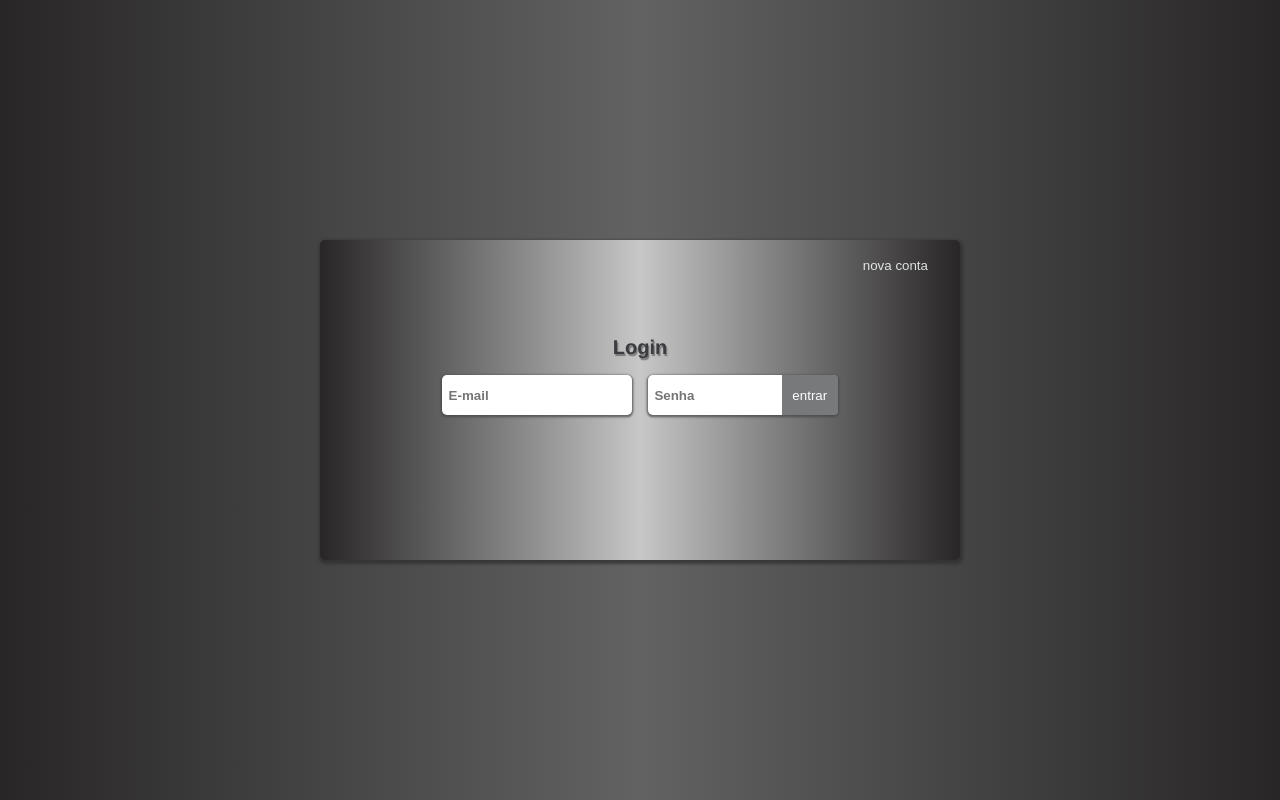
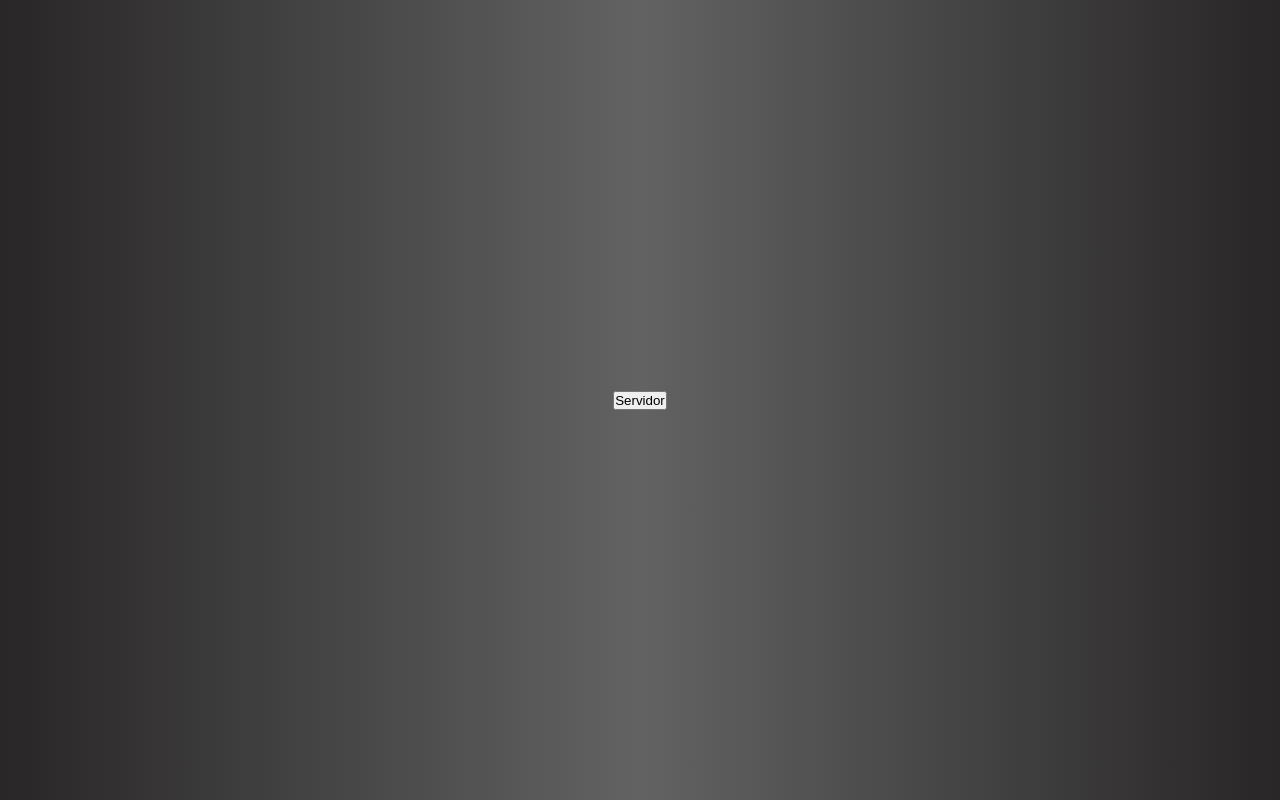
Before and after one commit to caaio-vrodrigues/projeto-login-client-side, a Next.js app: page /login in a window 1280 px wide. Built offline with nearby package versions, Linux system fonts and the light colour scheme.

Commit message:
configurações para evitar cold start

```diff
--- a/src/components/login/login/Login.tsx
+++ b/src/components/login/login/Login.tsx
@@ -8,7 +8,7 @@ import { ErrMsg } from './err-msg/ErrMsg';
 import styles from '@/components/login/login/Login.module.css';
 import ContextMaster from '@/context/ContextProvider';
 
-import { createUser, loginAcces } from '@/connection/auth';
+import { startServer, createUser, loginAcces } from '@/connection/auth';
 import { FormLogin } from './form-login/FormLogin';
 
 type Props = {
@@ -16,7 +16,7 @@ type Props = {
 }
 
 export const Login = () => {
-  const { showCreateAcc, setShowCreateAcc } = useContext(ContextMaster);
+  const { showCreateAcc, setShowCreateAcc, initServer, setInitServer } = useContext(ContextMaster);
   const [email, setEmail] = useState('');
   const [password, setPassword] = useState('');
   const [loading, setLoading] = useState(false);
@@ -47,6 +47,8 @@ export const Login = () => {
 
   return <>
     <section className={styles.loginSection}>
+      <button onClick={()=>startServer({setInitServer})}>Servidor</button>
+      {initServer &&
         <div className={styles.loginCentralizedBlock}>
           <ButtonBlock />
           <div className={styles.loginTitle}>
@@ -63,6 +65,7 @@ export const Login = () => {
           />
           <ErrMsg errMsg={errMsg} loading={loading}/>
         </div>
+      }
     </section>
   </>
 };
--- a/src/connection/auth.ts
+++ b/src/connection/auth.ts
@@ -1,4 +1,10 @@
+import { Dispatch, SetStateAction } from 'react';
+
 import { LoginRequest, TokenResponse, UserDto } from './typesAuth';
+
+type Props = {
+  setInitServer:  Dispatch<SetStateAction<boolean>>,
+}
 
 const BASE_URL = 'https://crud-springboot-e4ao.onrender.com';
 const TOKEN_KEY = 'auth_token';
@@ -7,6 +13,21 @@ let memoryToken: string | null = null;
 function isBrowser(): boolean {
   return typeof window !== 'undefined' && typeof localStorage !== 'undefined';
 }
+
+export const startServer = async ({ setInitServer }: Props): Promise<boolean> => {
+  try {
+    const res = await fetch(`${BASE_URL}/auth/ping`, {
+      method: 'POST',
+      headers: { 'Accept': 'application/json' }
+    });
+    setInitServer(true);
+    return res.ok;
+  }
+  catch(err) {
+    setInitServer(false);
+    return false;
+  }
+};
 
 function setToken(token: string): void {
   if (isBrowser()) {
@@ -76,4 +97,4 @@ export async function loginAcces(credentials: LoginRequest): Promise<string> {
 
 export const logout = (): void => clearToken();
 
-export default { createUser, loginAcces, getToken, clearToken, logout };
+export default { startServer, createUser, loginAcces, getToken, clearToken, logout };
--- a/src/context/ContextProvider.tsx
+++ b/src/context/ContextProvider.tsx
@@ -10,20 +10,26 @@ type TProvider = {
 
 type TContextMaster = {
   showCreateAcc: boolean,
+  initServer: boolean,
   setShowCreateAcc: Dispatch<SetStateAction<boolean>>,
+  setInitServer: Dispatch<SetStateAction<boolean>>,
 }
 
 const ContextMaster = createContext<TContextMaster>({
   showCreateAcc: false,
-  setShowCreateAcc: () => {},
+  initServer: false,
+  setShowCreateAcc: ()=>{},
+  setInitServer: ()=>{},
 });
 export default ContextMaster;
 
 export function ContextMasterProvider({ children }: TProvider): React.ReactNode {
   const [showCreateAcc, setShowCreateAcc] = useState<boolean>(false);
+  const [initServer, setInitServer] = useState<boolean>(false);
 
   const contextValue: TContextMaster = {
     showCreateAcc, setShowCreateAcc,
+    initServer, setInitServer,
   }
 
   return <>
```
Lines whose indentation alone changed are shown as unchanged.
